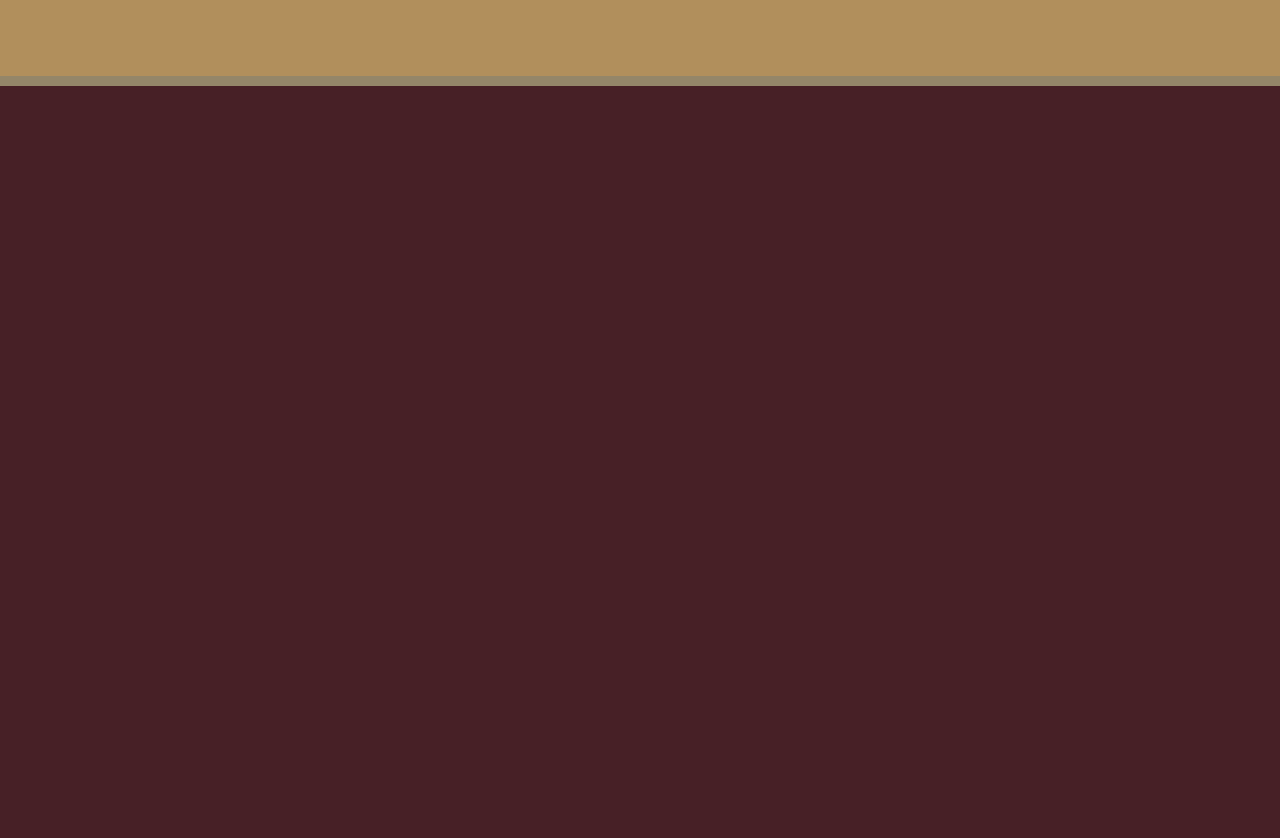
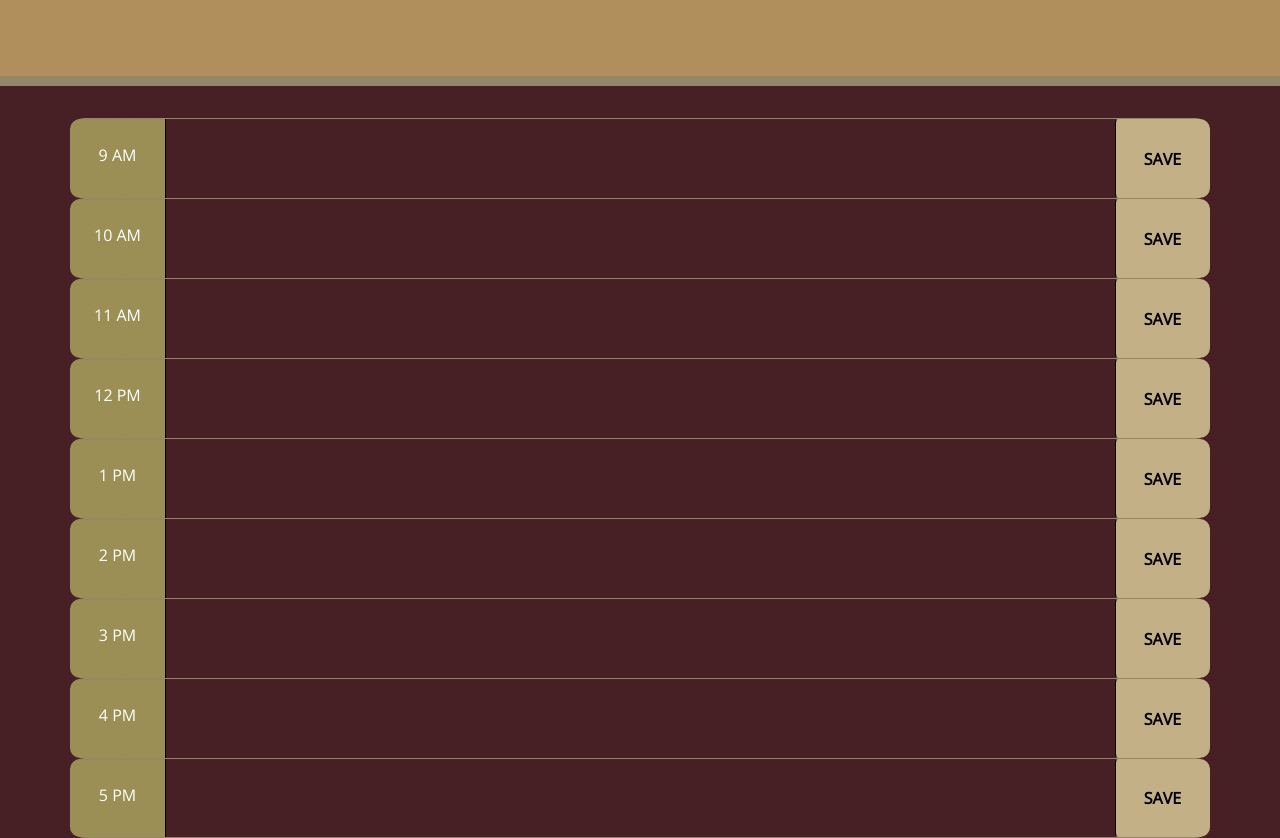
Before and after one commit to Draxion2/day-by-day-agenda, a plain HTML site: page index.html in a window 1280 px wide. Shown: the part 182-1020 px from the top of the page. Before the commit the page ends 800 px from the top, so only its background shows below. Drawn offline with nearby package versions, Linux system fonts and the light colour scheme.

Commit message:
created html time slots

```diff
--- a/assets/css/style.css
+++ b/assets/css/style.css
@@ -15,11 +15,11 @@ body {
     background: var(--main-background);
   }
 
-  textarea{
+  textarea {
     background: transparent;
     border: none;
     resize: none;
-    color: #000000;
+    color: #fff;
     border-left: 1px solid black;
     padding: 10px;
   }
@@ -37,20 +37,27 @@ body {
   }
 
   .time-block{
+    border-radius: 15px;
     text-align: center;
-    border-radius: 15px;
   }
 
   .row {
     white-space: pre-wrap;
     height: 80px;
-    border-top: 1px solid white;;
+    border-top: 1px solid var(--border-secondary);
+  }
+
+  #row-end {
+    border-bottom: 1px solid var(--border-secondary);
   }
 
   .hour {
-    background-color: #ffffff;
-    color: #000000;
-    border-top: 1px dashed #000000;
+    background-color: var(--tertiary);
+    color: #fff;
+    border-top-left-radius: 10px;
+    border-bottom-left-radius: 10px;
+    border-top: 1px dashed var(--border-secondary);
+    line-height: 70px;
   }
 
   .past {
@@ -70,13 +77,15 @@ body {
 
   .saveBtn {
     border-left: 1px solid black;
-    border-top-right-radius: 15px;
-    border-bottom-right-radius: 15px;
-    background-color: #06AED5;
-    color: white;
+    border-top-right-radius: 10px;
+    border-bottom-right-radius: 10px;
+    background-color: var(--secondary);
+    color: #000;
+    text-transform: uppercase;
+    font-weight: bold;
   }
 
-  .saveBtn i:hover {
-    font-size: 20px;
+  .saveBtn:hover {
+    background-color: #fff;
     transition: all .3s ease-in-out;
   }
--- a/index.html
+++ b/index.html
@@ -19,17 +19,99 @@
       rel="stylesheet"
     />
     <link rel="stylesheet" href="./assets/css/style.css">
-    <title>Day-by-Day Hourly Agenda</title>
+    <title>Work Hourly Agenda</title>
   </head>
 
   <body>
+
+    <!-- header -->
     <header class="jumbotron">
-      <h1 class="display-3">Day-by-Day Hourly Agenda</h1>
+      <h1 class="display-3">Work Hourly Agenda</h1>
       <p class="lead">A simple calendar app for scheduling your work day</p>
       <p id="currentDay" class="lead"></p>
     </header>
+
+    <!-- time blocks start here -->
+
+    <!-- 9 AM -->
     <div class="container">
-      <!-- Timeblocks go here -->
+      <div class="row time-block">
+          <div class="col-md-1 hour" id="9-am">9 AM</div>
+          <textarea class="col-md-10 description"></textarea>
+          <button class="col-md-1 btn saveBtn">save</button>
+      </div>
+    </div>
+
+     <!--  10 AM -->
+     <div class="container">
+        <div class="row time-block">
+            <div class="col-md-1 hour" id="10-am">10 AM</div>
+            <textarea class="col-md-10 description"></textarea>
+            <button class="col-md-1 btn saveBtn">save</button>
+        </div>
+    </div>
+
+    <!--  11 AM -->
+    <div class="container">
+        <div class="row time-block">
+            <div class="col-md-1 hour" id="11-am">11 AM</div>
+            <textarea class="col-md-10 description"></textarea>
+            <button class="col-md-1 btn saveBtn">save</button>
+        </div>
+    </div>
+
+    <!--  12 PM -->
+    <div class="container">
+        <div class="row time-block">
+            <div class="col-md-1 hour" id="12-pm">12 PM</div>
+            <textarea class="col-md-10 description"></textarea>
+            <button class="col-md-1 btn saveBtn">save</button>
+        </div>
+    </div>
+
+    <!--  1 PM -->
+    <div class="container">
+        <div class="row time-block">
+            <div class="col-md-1 hour" id="1-pm">1 PM</div>
+            <textarea class="col-md-10 description"></textarea>
+            <button class="col-md-1 btn saveBtn">save</button>
+        </div>
+    </div>
+
+    <!--  2 PM -->
+    <div class="container">
+        <div class="row time-block">
+            <div class="col-md-1 hour" id="2-pm">2 PM</div>
+            <textarea class="col-md-10 description"></textarea>
+            <button class="col-md-1 btn saveBtn">save</button>
+        </div>
+    </div>
+
+    <!--  3 PM -->
+    <div class="container">
+        <div class="row time-block">
+            <div class="col-md-1 hour" id="3-pm">3 PM</div>
+            <textarea class="col-md-10 description"></textarea>
+            <button class="col-md-1 btn saveBtn">save</button>
+        </div>
+    </div>
+
+    <!--  4 PM -->
+    <div class="container">
+        <div class="row time-block">
+            <div class="col-md-1 hour" id="4-pm">4 PM</div>
+            <textarea class="col-md-10 description"></textarea>
+            <button class="col-md-1 btn saveBtn">save</button>
+        </div>
+    </div>
+
+    <!-- 5 PM -->
+    <div class="container">
+        <div class="row time-block" id="row-end">
+            <div class="col-md-1 hour" id="5-pm">5 PM</div>
+            <textarea class="col-md-10 description"></textarea>
+            <button class="col-md-1 btn saveBtn">save</button>
+        </div>
     </div>
 
     <script src="https://code.jquery.com/jquery-3.4.1.min.js"></script>
```
